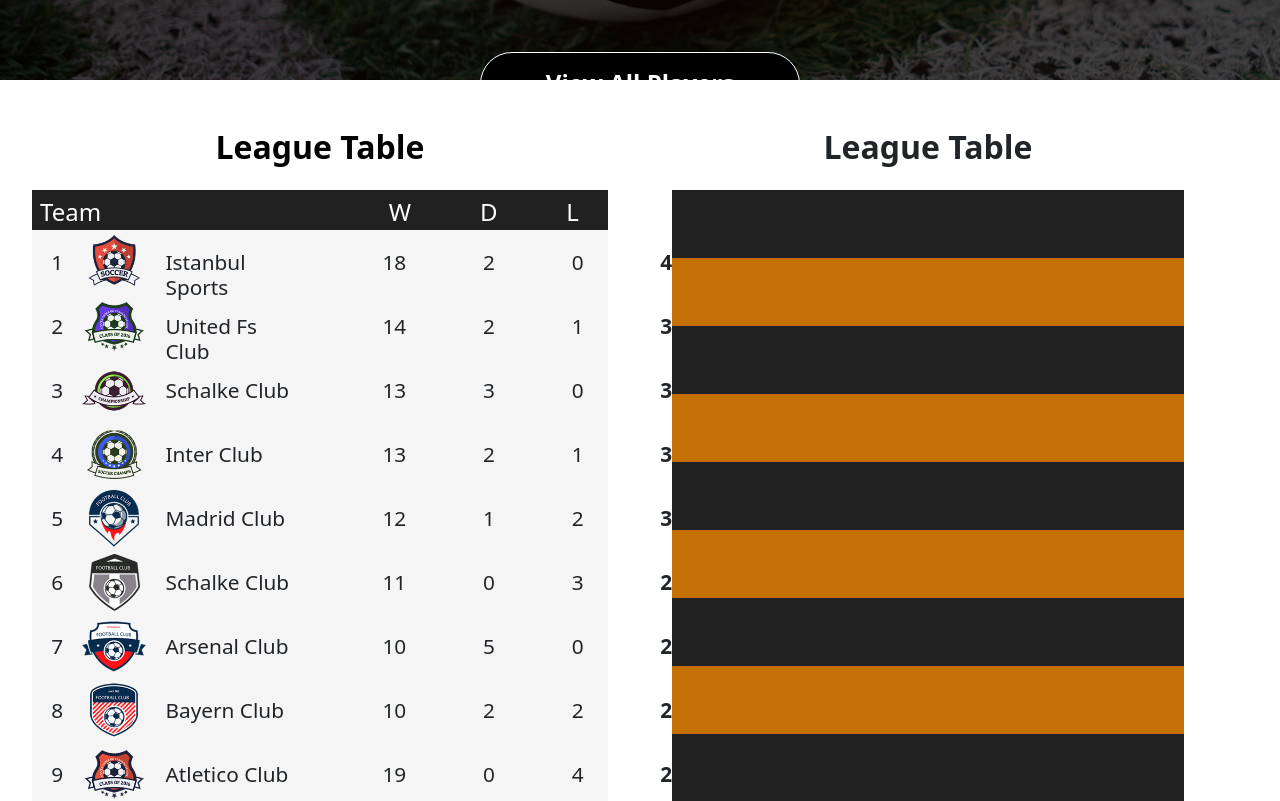
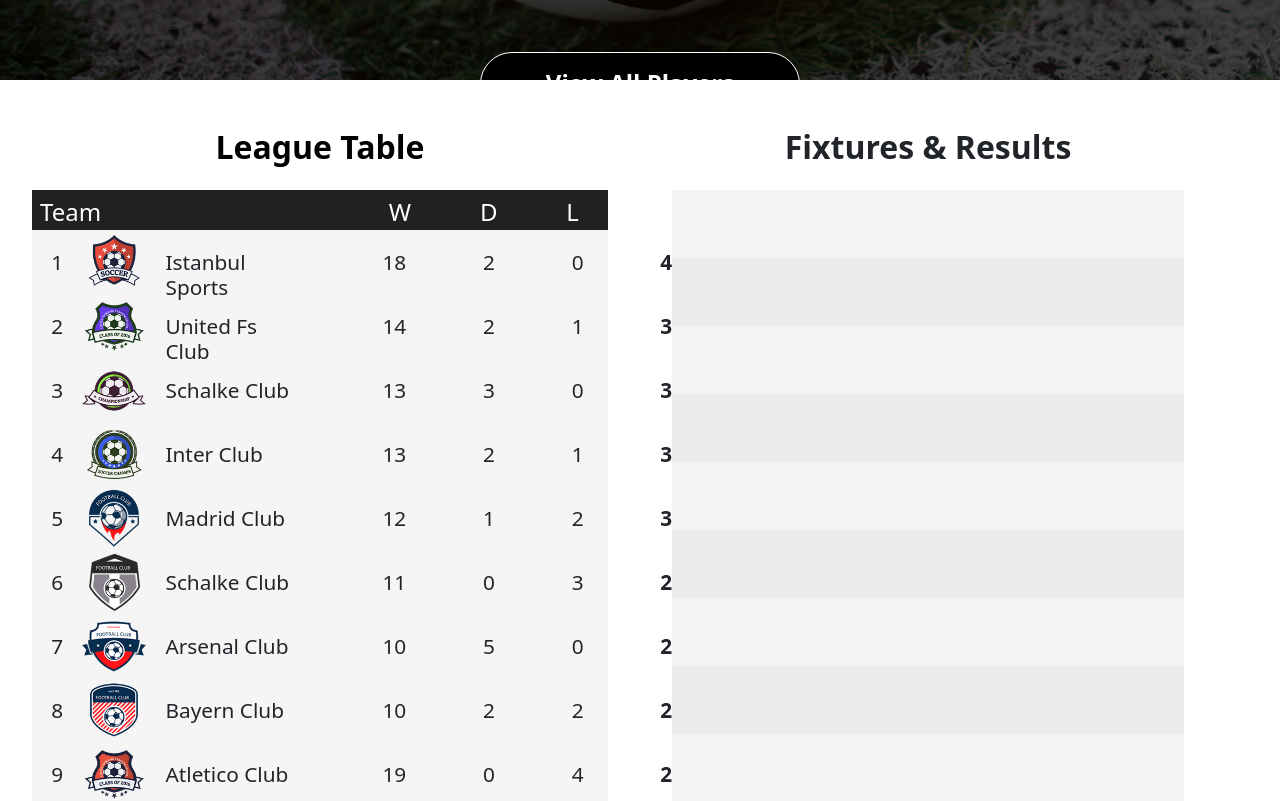
Before and after one commit to FrancescoLoCasto/proj-html-vuejs, a Vue app in the folder proj-html-vuejs/: page / in a window 1280 px wide. Shown: the part 2880-3681 px from the top of the page. Built offline with nearby package versions, Linux system fonts and the light colour scheme.

Commit message:
still create result table

```diff
--- a/proj-html-vuejs/src/components/AppMain.vue
+++ b/proj-html-vuejs/src/components/AppMain.vue
@@ -445,7 +445,7 @@ export default {
 
       <div class="resultTable">
          <div class="titleTwo text-center">
-            <h1>League Table</h1>
+            <h1>Fixtures & Results</h1>
          </div>
 
          <div class="resultBannerOne">
@@ -692,13 +692,13 @@ export default {
 
          .resultBannerOne{
             height: 8.5vh;
-            background-color: #212121;
+            background-color: #f3f3f3;
          }
 
 
          .resultBannerTwo{
             height: 8.5vh;
-            background-color: rgb(197, 112, 7);
+            background-color: #ebebeb;
          }
 
          .titleTwo{
```
